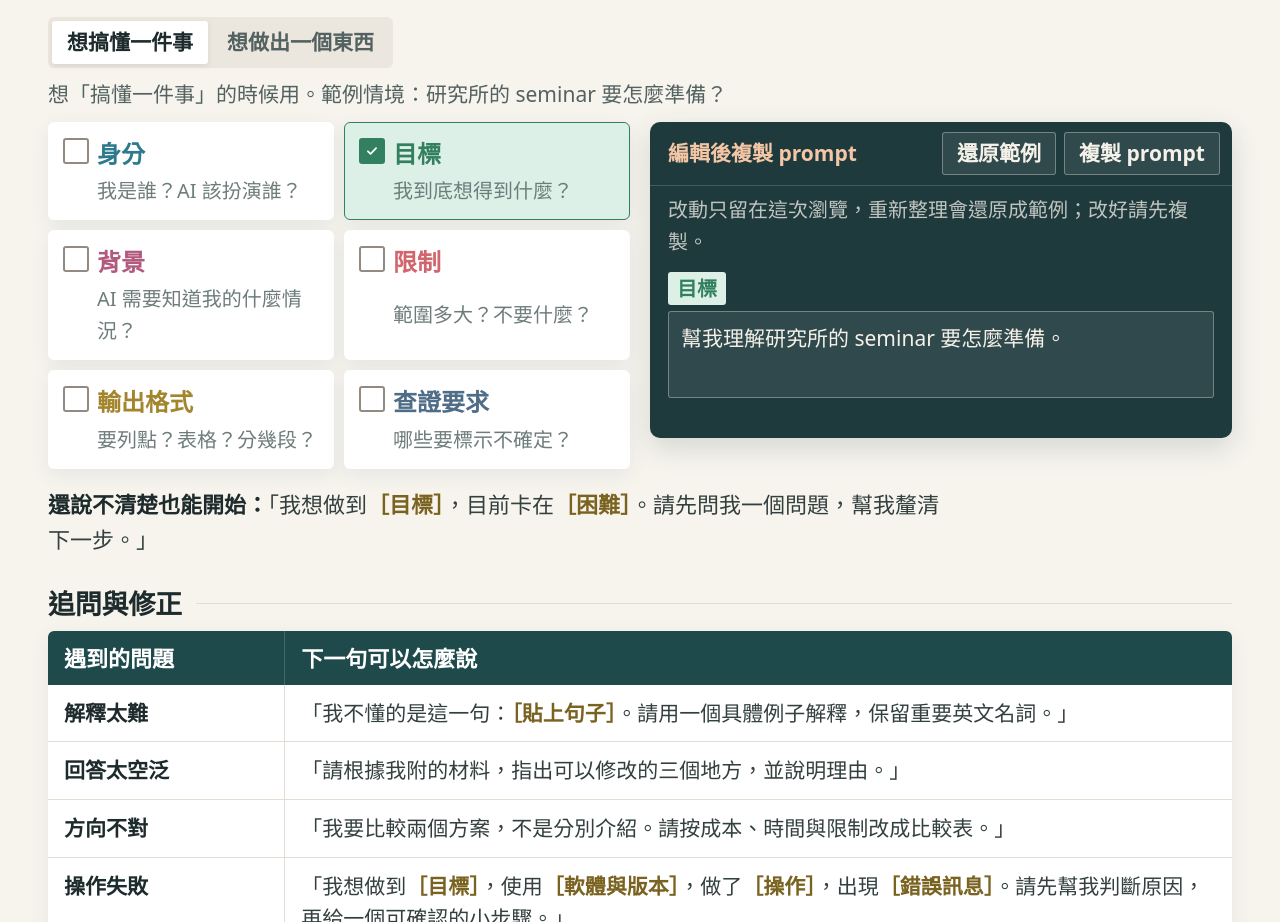
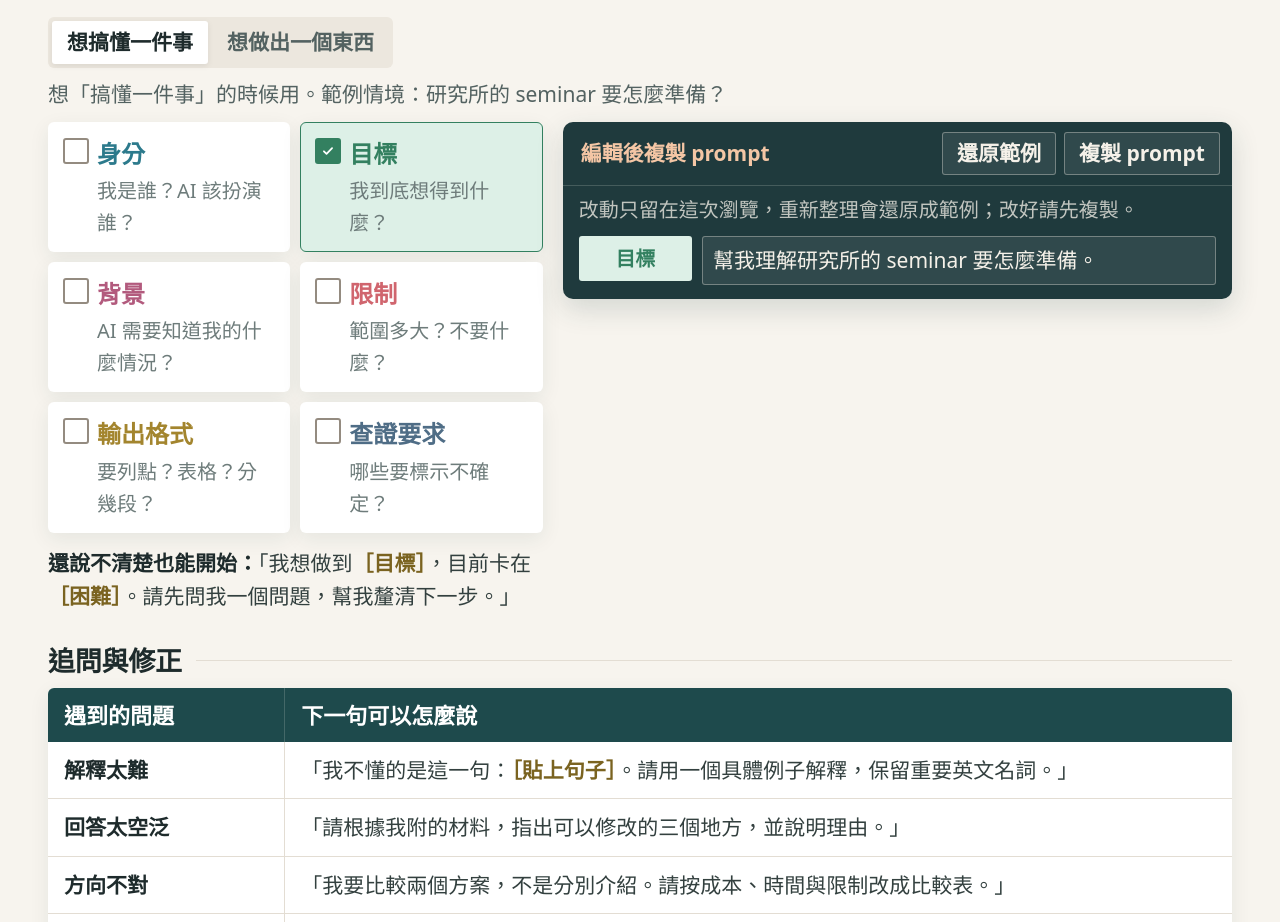
Before and after one commit to kuotunyu/ai-handbook, a plain HTML site: page index.html in a window 1280 px wide. Shown: the part 3857-4779 px from the top of the page. Drawn offline with Linux system fonts and the light colour scheme.

Commit message:
Update handbook 2026-09-17 13:38

```diff
--- a/app.js
+++ b/app.js
@@ -170,7 +170,7 @@ function renderBuilder() {
       body.className = "prompt-text";
       body.id = `prompt-edit-${cur}-${i}`;
       label.htmlFor = body.id;
-      body.rows = 2;
+      body.rows = 1;
       body.value = drafts[cur][i];
       body.placeholder = "在這裡輸入你的內容";
       body.addEventListener("input", () => {
--- a/index.html
+++ b/index.html
@@ -9,7 +9,7 @@
   <link rel="apple-touch-icon" href="./icons/apple-touch-icon.png" />
   <link rel="icon" type="image/png" sizes="192x192" href="./icons/icon-192.png" />
   <title>研究所 AI 手冊</title>
-  <link rel="stylesheet" href="./styles.css?v=202609171330" />
+  <link rel="stylesheet" href="./styles.css?v=202609171338" />
 </head>
 <body>
 <!--
@@ -197,7 +197,10 @@
       <div class="formula-tabs" id="formulaTabs"></div>
       <p class="formula-hint" id="formulaHint"></p>
       <div class="builder">
-        <div class="builder-blocks" id="builderBlocks"></div>
+        <div class="builder-left">
+          <div class="builder-blocks" id="builderBlocks"></div>
+          <p class="builder-tip"><strong>還說不清楚也能開始：</strong>「我想做到［目標］，目前卡在［困難］。請先問我一個問題，幫我釐清下一步。」</p>
+        </div>
         <div class="builder-output">
           <div class="builder-output-head">
             <span>編輯後複製 prompt</span>
@@ -208,7 +211,6 @@
         </div>
       </div>
 
-      <p><strong>還說不清楚也能開始：</strong>「我想做到［目標］，目前卡在［困難］。請先問我一個問題，幫我釐清下一步。」</p>
       <h3 class="compact-heading">追問與修正</h3>
       <div class="table-scroll"><table class="reading-table"><thead><tr><th>遇到的問題</th><th>下一句可以怎麼說</th></tr></thead><tbody>
       <tr><td>解釋太難</td><td>「我不懂的是這一句：［貼上句子］。請用一個具體例子解釋，保留重要英文名詞。」</td></tr>
@@ -561,7 +563,7 @@ Public participation can inform planning decisions, but participants may not rep
     <div class="diagram-zoom-area" tabindex="0" role="region" aria-label="放大圖表，可捲動"><img id="diagramZoomImg" alt="" /></div>
   </dialog>
   <div class="toast" id="toast" role="status">已複製！</div>
-  <script src="./diagrams.js?v=202609171330"></script>
-  <script src="./app.js?v=202609171330"></script>
+  <script src="./diagrams.js?v=202609171338"></script>
+  <script src="./app.js?v=202609171338"></script>
 </body>
 </html>
--- a/styles.css
+++ b/styles.css
@@ -299,7 +299,8 @@ details .table-scroll { margin: 10px 0 6px 32px; }
 .formula-tab:hover { background: rgba(255, 255, 255, .5); }
 .formula-tab.active { background: var(--bg-white); color: var(--ink-primary); box-shadow: 0 2px 6px rgba(0, 0, 0, .08); }
 .formula-hint { color: var(--ink-muted); font-size: var(--fs-table); margin: 0 0 10px; }
-.builder { display: grid; grid-template-columns: minmax(0, 1fr) minmax(0, 1fr); gap: 20px; margin: 6px 0 18px; align-items: start; }
+.builder { display: grid; grid-template-columns: minmax(0, .85fr) minmax(0, 1.15fr); gap: 20px; margin: 6px 0 18px; align-items: start; }
+.builder-tip { margin: 14px 0 0; font-size: var(--fs-table); color: var(--ink-body); }
 .builder > * { min-width: 0; }
 .builder-blocks { display: grid; grid-template-columns: 1fr 1fr; gap: 10px; }
 .block-btn { display: grid; grid-template-columns: 22px 1fr; column-gap: 12px; align-items: start; text-align: left; background: var(--bg-white); border: 1px solid transparent; border-radius: var(--radius-sm); box-shadow: var(--shadow-soft); padding: 12px 14px; font: inherit; color: inherit; cursor: pointer; transition: border-color .12s, background .12s; }
@@ -319,17 +320,15 @@ details .table-scroll { margin: 10px 0 6px 32px; }
 .builder .block-btn:focus-visible { outline: 2px solid var(--block-ink); outline-offset: 3px; }
 .builder-output { position: sticky; top: calc(var(--bar-h) + 16px); background: var(--bg-inverse); color: var(--on-dark); border-radius: var(--radius-md); overflow: hidden; box-shadow: var(--shadow-lift); }
 .builder-output-head { display: flex; justify-content: space-between; align-items: center; gap: 12px; padding: 10px 12px 10px 18px; border-bottom: 1px solid var(--on-dark-line-soft); font-size: var(--fs-sm); font-weight: 800; color: var(--on-dark-clay); }
-.builder-output #builderResult { margin: 0; padding: 14px 18px 16px; font-size: var(--fs-table); line-height: 1.55; min-height: 180px; color: rgba(255, 255, 255, .95); }
+.builder-output #builderResult { margin: 0; padding: 10px 16px 14px; display: grid; gap: 8px; font-size: var(--fs-table); line-height: 1.55; color: rgba(255, 255, 255, .95); }
 .builder-output #builderResult .placeholder { color: var(--on-dark-muted); }
 .builder-output .copy-btn, .pbox .copy-btn { background: var(--on-dark-fill); color: var(--on-dark); border-color: var(--on-dark-line); }
 .builder-output .copy-btn:hover, .pbox .copy-btn:hover { background: var(--on-dark-fill-strong); }
 .pbox .copy-btn.copied, .builder-output .copy-btn.copied { background: var(--on-dark-fill-strong); color: var(--on-dark-teal); border-color: var(--on-dark-teal); }
-.builder-output .prompt-part { display: block; padding: 10px 0; }
-.builder-output .prompt-part:first-child { padding-top: 0; }
-.builder-output .prompt-part:last-child { padding-bottom: 0; }
-.builder-output .prompt-part + .prompt-part { border-top: 1px solid var(--on-dark-line-soft); }
-.builder-output .prompt-label { display: inline-block; padding: 1px 9px; margin-bottom: 6px; border-radius: var(--radius-xs); background: var(--block-wash); color: var(--block-ink); font-size: var(--fs-meta); font-weight: 800; }
-.builder-output .prompt-text { display: block; box-sizing: border-box; width: 100%; min-height: 3em; padding: 10px 12px; border: 1px solid var(--on-dark-line); border-radius: var(--radius-xs); background: var(--on-dark-fill); color: var(--on-dark); font: inherit; font-size: var(--fs-table); line-height: 1.55; resize: none; overflow: hidden; }
+/* 標籤在左、文字框在右同一列；文字框只有內容那麼高，不留空行 */
+.builder-output .prompt-part { display: grid; grid-template-columns: 5.4em minmax(0, 1fr); column-gap: 10px; align-items: start; padding: 0; }
+.builder-output .prompt-label { display: block; text-align: center; padding: 7px 4px; margin: 0; line-height: 1.55; border-radius: var(--radius-xs); background: var(--block-wash); color: var(--block-ink); font-size: var(--fs-meta); font-weight: 800; }
+.builder-output .prompt-text { display: block; box-sizing: border-box; width: 100%; min-height: 0; padding: 7px 10px; border: 1px solid var(--on-dark-line); border-radius: var(--radius-xs); background: var(--on-dark-fill); color: var(--on-dark); font: inherit; font-size: var(--fs-table); line-height: 1.55; resize: none; overflow: hidden; }
 .builder-output .prompt-text:focus-visible { outline: 2px solid var(--on-dark-clay); outline-offset: 2px; }
 .builder-output .prompt-text::placeholder { color: var(--on-dark-muted); }
 
@@ -481,7 +480,7 @@ details .table-scroll { margin: 10px 0 6px 32px; }
 .prompt-example textarea:focus-visible { outline: 2px solid var(--brand); outline-offset: 2px; }
 .prompt-example .card-actions { display: flex; flex-wrap: wrap; gap: 8px; margin-bottom: 8px; }
 .head-actions { display: inline-flex; flex-wrap: wrap; gap: 8px; }
-.panel-note { margin: 0; padding: 8px 18px 0; font-size: var(--fs-meta); color: var(--on-dark-muted); }
+.panel-note { margin: 0; padding: 8px 16px 0; font-size: var(--fs-meta); color: var(--on-dark-muted); }
 .mermaid-hint { font-size: var(--fs-sm); color: var(--ink-muted); margin: 0 0 10px; }
 .checklist-actions { margin: 2px 0 8px; }
 .quote-box { position: relative; }
@@ -537,6 +536,8 @@ details .table-scroll { margin: 10px 0 6px 32px; }
   .builder, .agent-grid, .side-by-side, .side-by-side.split-3-2, .side-by-side.split-wide-left, .diagram-cols, .lesson-grid { grid-template-columns: 1fr; }
   .prompt-example-group { grid-template-columns: 1fr 1fr; }
   .builder-output { position: static; }
+  .builder-left { display: contents; }
+  .builder-tip { order: 3; margin: 0; }
   .builder-blocks { grid-template-columns: 1fr 1fr; }
   .keyword-reference .keyword-entry { grid-template-columns: 44px minmax(0, 1fr); }
   .keyword-reference .keyword-entry h4 { grid-row: 1; border-right: 0; padding-right: 0; }
```
